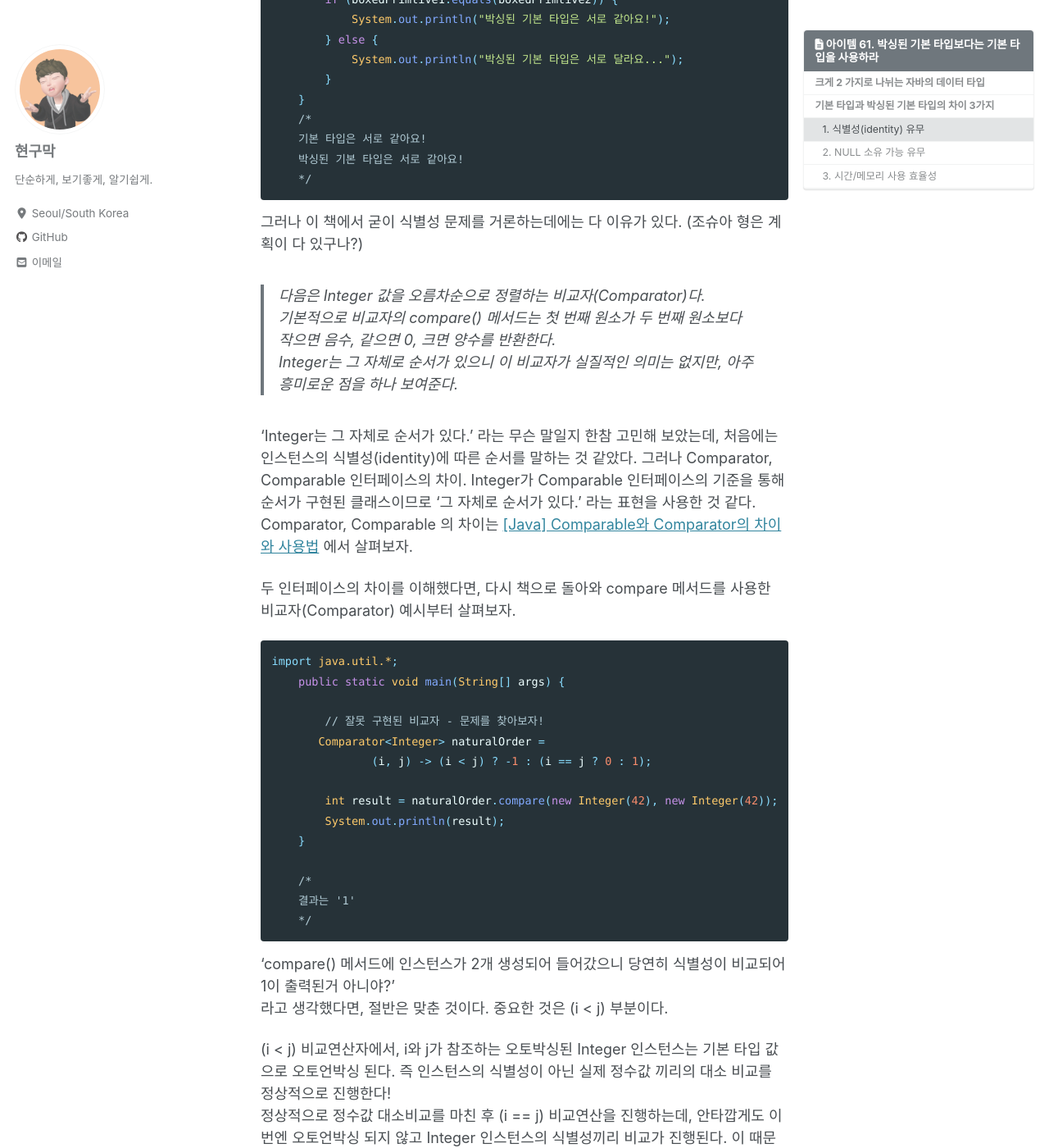
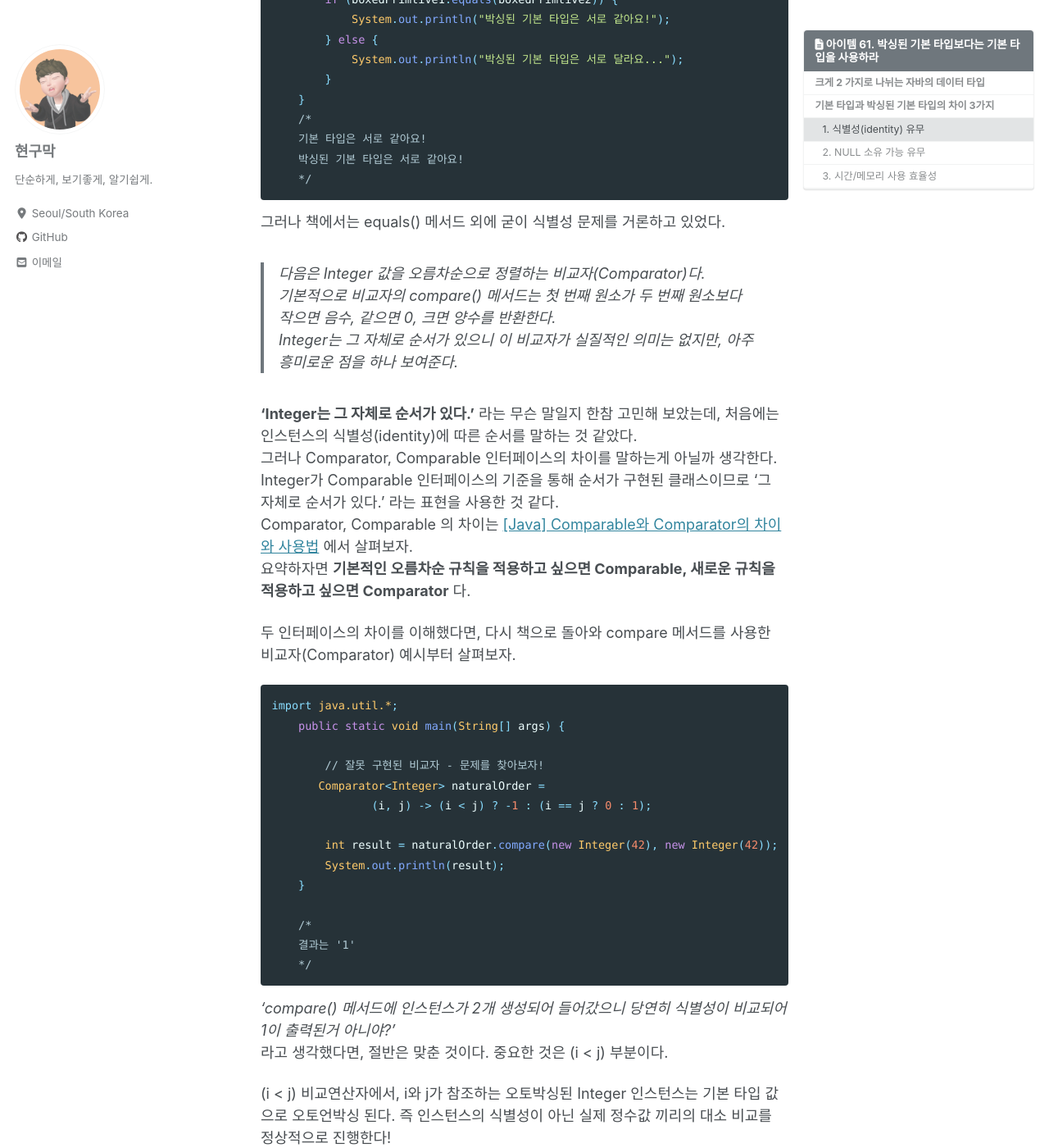
Before and after one commit to Hyeon9mak/Hyeon9mak.github.io, a Jekyll site: the page built from _posts/2020-11-22-Effective_java-item61.md, in a window 1280 px wide and 1400 px high, scrolled down 2048 px. Shown: the whole window at 82% size. Built offline with Jekyll 4.4.1, drawn with Linux system fonts in a browser that asks for light colours; cached includes are drawn as plain includes; nearby versions of some CDN libraries; comment, search, counter and statistics services are not loaded; some of the changed text lies outside the part shown.

Commit message:
Update 2020-11-22-Effective_java-item61.md
문단 수정

````diff
--- a/_posts/2020-11-22-Effective_java-item61.md
+++ b/_posts/2020-11-22-Effective_java-item61.md
@@ -29,6 +29,7 @@ int -> Integer, double -> Double 등...
 아이템 6에서 이야기했듯, 기본 타입과 참조 타입을 **오토박싱과 오토언박싱** 덕분에
 크게 구분하지 않고 사용할 수는 있지만, 그렇다고 두 타입의 차이가 없는 것은 아니다!
 
+> <참고>
 > 오토박싱(auto boxing)은 기본 타입과 참조 타입을 자동으로 상호 변환해주는 기술이다.
 
 
@@ -97,15 +98,16 @@ public static void main(String[] args) {
     */
 ```
 
-그러나 이 책에서 굳이 식별성 문제를 거론하는데에는 다 이유가 있다. (조슈아 형은 계획이 다 있구나?)
+그러나 책에서는 equals() 메서드 외에 굳이 식별성 문제를 거론하고 있었다.
 
 > 다음은 Integer 값을 오름차순으로 정렬하는 비교자(Comparator)다.
 > 기본적으로 비교자의 compare() 메서드는 첫 번째 원소가 두 번째 원소보다 작으면 음수, 같으면 0, 크면 양수를 반환한다.
 > Integer는 그 자체로 순서가 있으니 이 비교자가 실질적인 의미는 없지만, 아주 흥미로운 점을 하나 보여준다.
 
-'Integer는 그 자체로 순서가 있다.' 라는 무슨 말일지 한참 고민해 보았는데, 처음에는 인스턴스의 식별성(identity)에 따른 순서를 말하는 것 같았다.
-그러나 Comparator, Comparable 인터페이스의 차이. Integer가 Comparable 인터페이스의 기준을 통해 순서가 구현된 클래스이므로 '그 자체로 순서가 있다.' 라는 표현을 사용한 것 같다.
+**'Integer는 그 자체로 순서가 있다.'** 라는 무슨 말일지 한참 고민해 보았는데, 처음에는 인스턴스의 식별성(identity)에 따른 순서를 말하는 것 같았다.
+그러나 Comparator, Comparable 인터페이스의 차이를 말하는게 아닐까 생각한다. Integer가 Comparable 인터페이스의 기준을 통해 순서가 구현된 클래스이므로 '그 자체로 순서가 있다.' 라는 표현을 사용한 것 같다.
 Comparator, Comparable 의 차이는 [[Java] Comparable와 Comparator의 차이와 사용법](https://gmlwjd9405.github.io/2018/09/06/java-comparable-and-comparator.html) 에서 살펴보자.
+요약하자면 **기본적인 오름차순 규칙을 적용하고 싶으면 Comparable, 새로운 규칙을 적용하고 싶으면 Comparator** 다.
 
 두 인터페이스의 차이를 이해했다면, 다시 책으로 돌아와 compare 메서드를 사용한 비교자(Comparator) 예시부터 살펴보자.
 ```java
@@ -124,7 +126,7 @@ import java.util.*;
     결과는 '1'
     */
 ```
-'compare() 메서드에 인스턴스가 2개 생성되어 들어갔으니 당연히 식별성이 비교되어 1이 출력된거 아니야?'
+*'compare() 메서드에 인스턴스가 2개 생성되어 들어갔으니 당연히 식별성이 비교되어 1이 출력된거 아니야?'*
 라고 생각했다면, 절반은 맞춘 것이다. 중요한 것은 (i < j) 부분이다.
 
 (i < j) 비교연산자에서, i와 j가 참조하는 오토박싱된 Integer 인스턴스는 기본 타입 값으로 오토언박싱 된다.
@@ -132,7 +134,7 @@ import java.util.*;
 정상적으로 정수값 대소비교를 마친 후 (i == j) 비교연산을 진행하는데, 안타깝게도 이번엔 오토언박싱 되지 않고
 Integer 인스턴스의 식별성끼리 비교가 진행된다. 이 때문에 비교 결과는 false가 되고, 비교자는 1을 반환한다.
 
-즉 '< , >' 와 같은 연산자는 오토언박싱이 진행되지만, '==' 연산자는 식별성 비교가 진행되어 오토언박싱이 불가능하다!
+즉 박싱된 기본 타입끼리 '< , >'  연산자는 오토언박싱이 진행되지만, '==' 연산자는 식별성 비교가 진행되어 값 비교가 불가능하다!
 
 
 ### 2. NULL 소유 가능 유무
````
